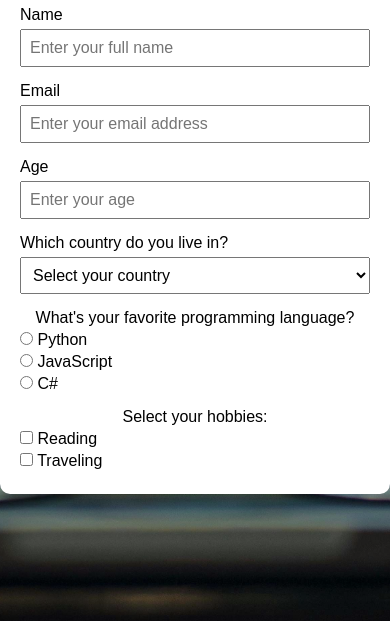
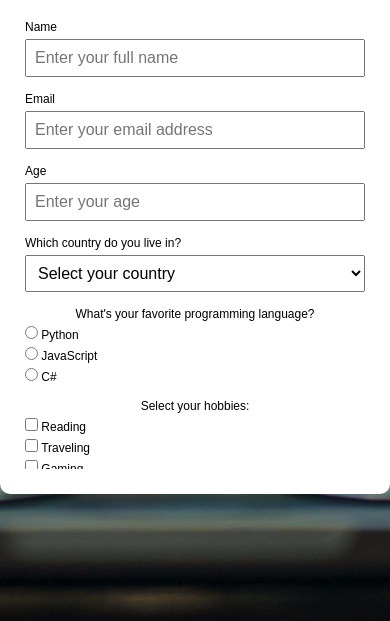
Before and after one commit to aimecarte/survey-form, a plain HTML site: page index.html in a window 390 px wide. Shown: the part 223-844 px from the top of the page. Drawn offline with Linux system fonts and the light colour scheme.

Commit message:
responsive fixes, border radius added

```diff
--- a/styles.css
+++ b/styles.css
@@ -21,7 +21,7 @@ body {
     position: relative;
     z-index: 999;
     background-color: white;
-    padding: 20px;
+    padding: 25px;
     border-radius: 10px;
   }
   header {
@@ -36,13 +36,10 @@ body {
     text-align: center;
   }
 
-  main {
-
-  }
-
   form {
     width: 50%;
     overflow: auto;
+    padding-top: 10px;
   }
 
   .form-group {
@@ -86,6 +83,7 @@ body {
     height: 100%;
     width: 100%;
     object-fit: cover;
+    border-radius: 5px;
   }
 
   .bg-img {
@@ -121,4 +119,7 @@ body {
     .form-img {
       display: none;
     }
+    body {
+      font-size: 0.75rem;
+    }
   }
```
